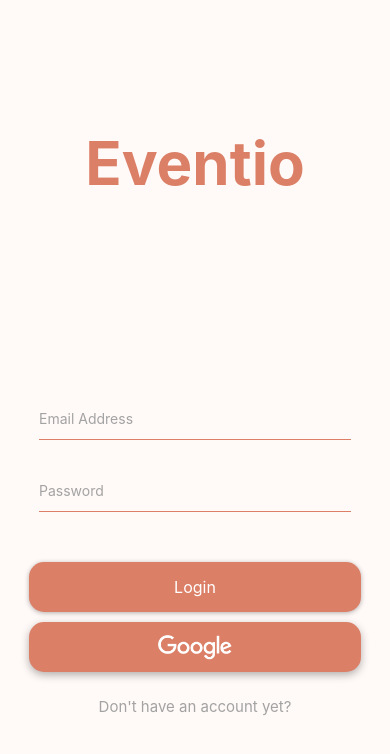
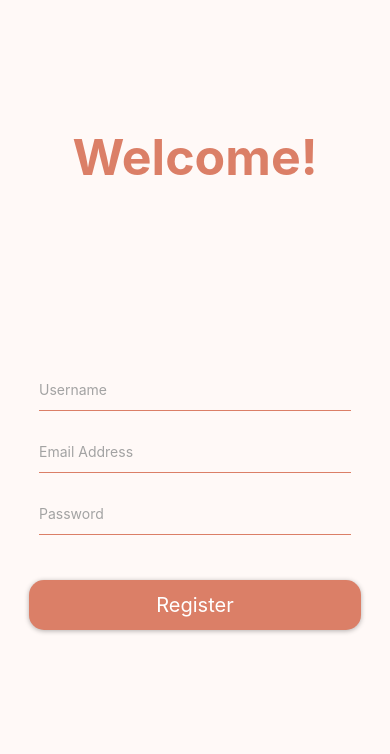
Before and after one commit to Mateus-Kiwi/Eventio, a React Native app: screen /Register in a window 390 px wide. Shown: the top 754 px of the page. Built offline with nearby package versions, Linux system fonts and the light colour scheme.

Commit message:
Register funcionando :))

```diff
--- a/src/Navigation/Stack.js
+++ b/src/Navigation/Stack.js
@@ -9,6 +9,7 @@
 
 import Login from './screens/Login';
 import Home from './Main';
+import Register from './screens/Register'
 
 export default function App() {
   return (
@@ -16,6 +17,7 @@
    <Stack.Navigator LoginRouteName='Login'>
      <Stack.Screen name='Login' component={Login} options={{headerShown: false}}/>
      <Stack.Screen name='Home' component={Home} options={{headerShown: false}}/>
+     <Stack.Screen name='Register' component={Register} options={{headerShown: false}}/>
    </Stack.Navigator>
  </NavigationContainer>
   );
--- a/src/Navigation/screens/Login.js
+++ b/src/Navigation/screens/Login.js
@@ -10,6 +10,10 @@
   function navigateToHome() {
     navigation.navigate('Home')
   }
+  function navigateToRegister() {
+    navigation.navigate('Register')
+  }
+
   const [isSignedIn, setIsSignedIn] = useState(false);
   const [email, setEmail] = useState('');
   const [password, setPassword] = useState('');
@@ -36,8 +40,8 @@
 
 
       <View style={styles.btnCont}>
-      {/* onPress={navigateToHome} */}
-        <TouchableOpacity  onPress={registerUser} style={styles.usrBtn1}>
+
+        <TouchableOpacity  onPress={navigateToHome}  style={styles.usrBtn1}>
           <Text style={styles.btnTxt1}>Login</Text>
         </TouchableOpacity>
 
@@ -46,7 +50,7 @@
 
         </TouchableOpacity>
 
-        <TouchableOpacity style={styles.usrBtn3}>
+        <TouchableOpacity onPress={navigateToRegister} style={styles.usrBtn3}>
           <Text style={styles.btnTxt2}>Don't have an account yet?</Text>
         </TouchableOpacity>
 
@@ -91,7 +95,7 @@
 
       color: '#ffffff',
       textAlign: 'center',
-      fontSize: 16,
+      fontSize: 20,
     },
     btnTxt2: {
       fontSize: 15,
--- a/src/Navigation/screens/Register.js
+++ b/src/Navigation/screens/Register.js
@@ -11,6 +11,7 @@
     navigation.navigate('Home')
   }
   const [isSignedIn, setIsSignedIn] = useState(false);
+  const [username, setUsername] = useState('');
   const [email, setEmail] = useState('');
   const [password, setPassword] = useState('');
   const registerUser = () => {
@@ -27,9 +28,9 @@
 
     <View style={styles.container} >
 
-      <Text style={styles.title}>Eventio</Text>
+      <Text style={styles.title}>Welcome!</Text>
 
-
+      <TextInput style={styles.input} value={username} onChangeText={text=>setUsername(text)} placeholder='Username' placeholderTextColor='#a3a3a3' />
       <TextInput style={styles.input} value={email} onChangeText={text=>setEmail(text)} placeholder='Email Address' placeholderTextColor='#a3a3a3' />
       <TextInput style={styles.input} value={password} onChangeText={text=>setPassword(text)} secureTextEntry placeholder='Password'  placeholderTextColor='#a3a3a3'/>
 
@@ -38,16 +39,7 @@
       <View style={styles.btnCont}>
       {/* onPress={navigateToHome} */}
         <TouchableOpacity  onPress={registerUser} style={styles.usrBtn1}>
-          <Text style={styles.btnTxt1}>Login</Text>
-        </TouchableOpacity>
-
-        <TouchableOpacity style={styles.usrBtn2}>
-        <Image source={require('../../Img/logoBranco.png')}style={styles.googlelogo}/>
-
-        </TouchableOpacity>
-
-        <TouchableOpacity style={styles.usrBtn3}>
-          <Text style={styles.btnTxt2}>Don't have an account yet?</Text>
+          <Text style={styles.btnTxt1}>Register</Text>
         </TouchableOpacity>
 
       </View>
@@ -63,7 +55,7 @@
     title: {
       flex: 4,
       color: '#db7f67',
-      fontSize: 60,
+      fontSize: 50,
       fontWeight: 'bold',
       position: 'relative',
       top: '15%'
@@ -79,7 +71,7 @@
       justifyContent: 'flex-start',
       width: '80%',
       height: '5%',
-      margin: 15,
+      margin: 10,
       borderColor: '#db7f67',
 
 
@@ -91,7 +83,7 @@
 
       color: '#ffffff',
       textAlign: 'center',
-      fontSize: 16,
+      fontSize: 20,
     },
     btnTxt2: {
       fontSize: 15,
```
